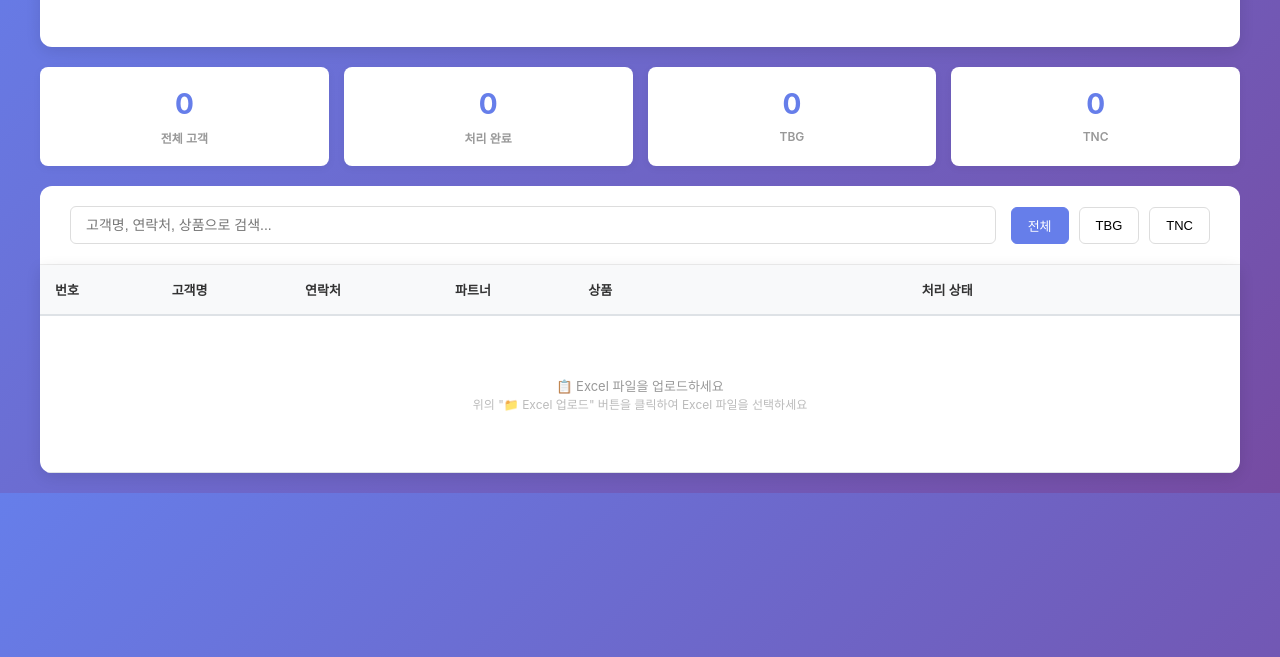
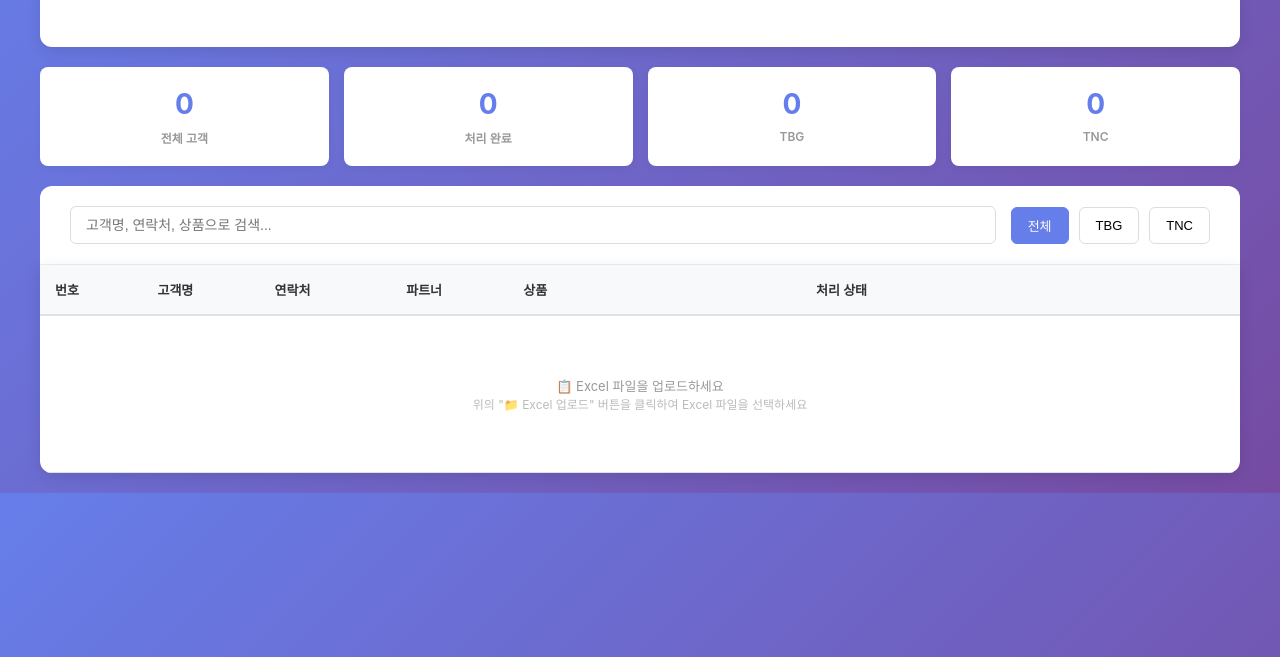
Before and after one commit to hrchang517/claud, a plain HTML site: page templates/dashboard.html in a window 1280 px wide. Shown: the part 143-800 px from the top of the page. Drawn offline with Linux system fonts and the light colour scheme.

Commit message:
Increase column width for 처리 상태 in dashboard

```diff
--- a/templates/dashboard.html
+++ b/templates/dashboard.html
@@ -273,7 +273,7 @@
                         <th style="width: 90px;">연락처</th>
                         <th style="width: 80px;">파트너</th>
                         <th style="width: 200px;">상품</th>
-                        <th style="width: 200px;">처리 상태</th>
+                        <th style="width: 300px;">처리 상태</th>
                     </tr>
                 </thead>
                 <tbody id="tableBody">
```
